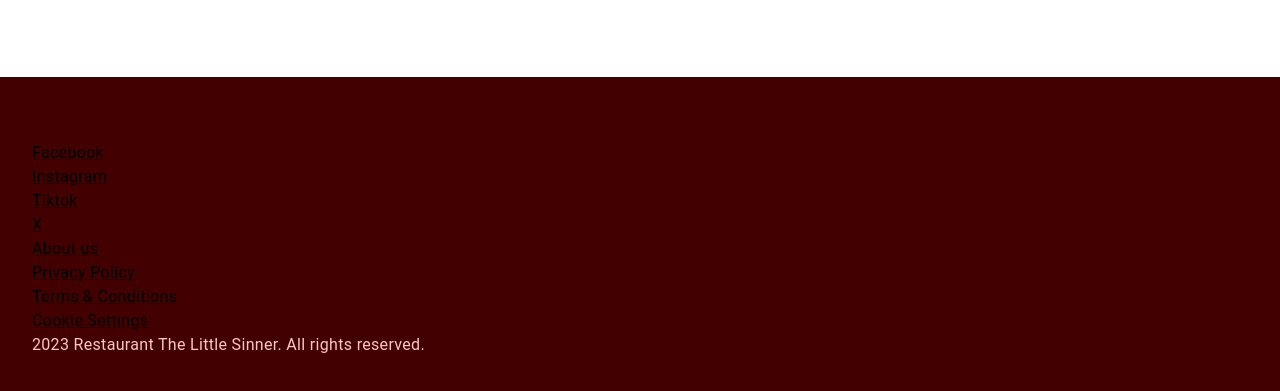
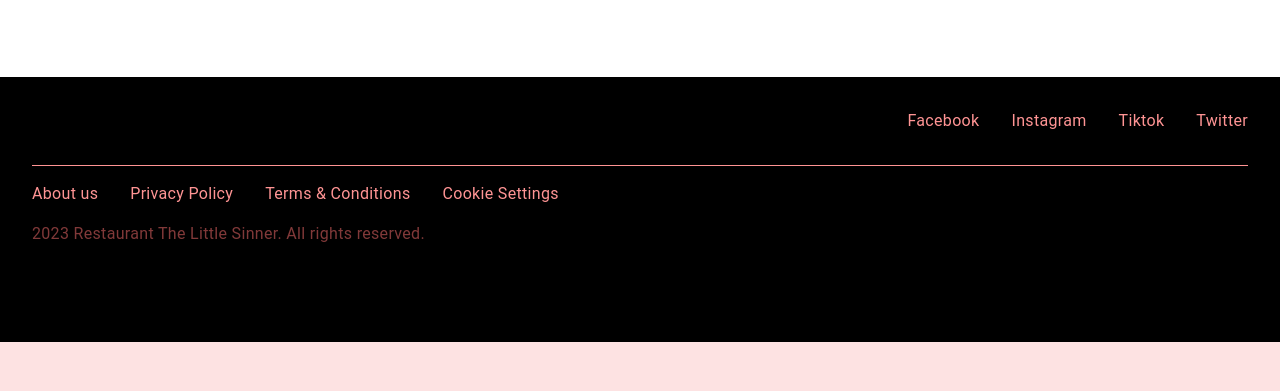
Before and after one commit to devebe/build, a website built with webpack: page src/index.html in a window 1280 px wide. Shown: the part 1131-1522 px from the top of the page. After the commit the page ends 1473 px from the top, so only its background shows below. Built offline with nearby package versions, Linux system fonts and the light colour scheme.

Commit message:
Changes to footer css

```diff
--- a/src/data/footer-data.js
+++ b/src/data/footer-data.js
@@ -6,7 +6,7 @@ footer.parentid = 'content';
 const socialsList = new UnorderedListNode('socialsList');
 socialsList.parentid = footer.id;
 
-let socials = ['Facebook', 'Instagram', 'Tiktok', 'X'];
+let socials = ['Facebook', 'Instagram', 'Tiktok', 'Twitter'];
 let socialLinks = [];
 let socialItems = [];
 
--- a/src/style.css
+++ b/src/style.css
@@ -174,16 +174,40 @@ a, a:visited {
     color:#000000;
 }
 
-a:hover {
-    color:#a30000;
+.footer {
+    background-color: #000000;
+    padding: 2rem 2rem 6rem;
+    color:#fcc6c6;
+    display: flex;
+    flex-direction: column;
 }
 
-.footer {
-    background-color: #430000;
-    padding: 4rem 2rem 6rem;
-    color:#fcc6c6;
+a.socialLink, a.listLink {
+    color: #ff9494;
+    text-decoration: none;
 }
 
-.footer > a, a:visited {
-    color:#fcc6c6;
+a.socialLink:hover, a.listLink:hover {
+    color: #ffffff;
+    text-decoration: underline;
 }
+
+.socialsList {
+    display: flex;
+    flex-direction: row;
+    gap: 2rem;
+    padding-bottom: 2rem;
+    align-self: end;
+}
+
+.linkList {
+    display: flex;
+    flex-direction: row;
+    gap: 2rem;
+    padding: 1rem 0rem;
+    border-top: 1px solid #ff9494;
+}
+
+.copyright {
+    color: #813939;
+}
```
Also changed, not shown: src/data/specials-section-data.js (line endings or trailing spaces).
